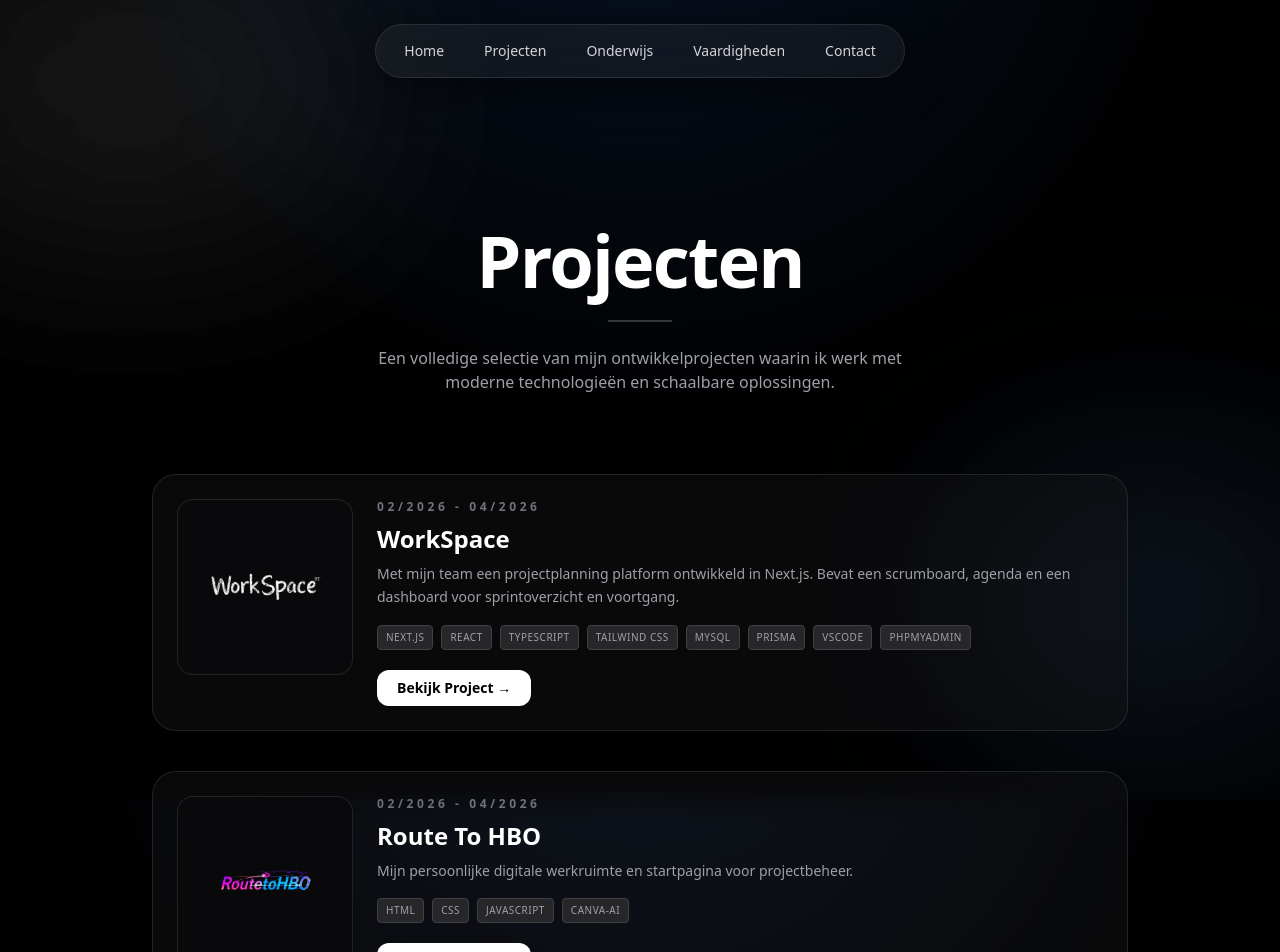
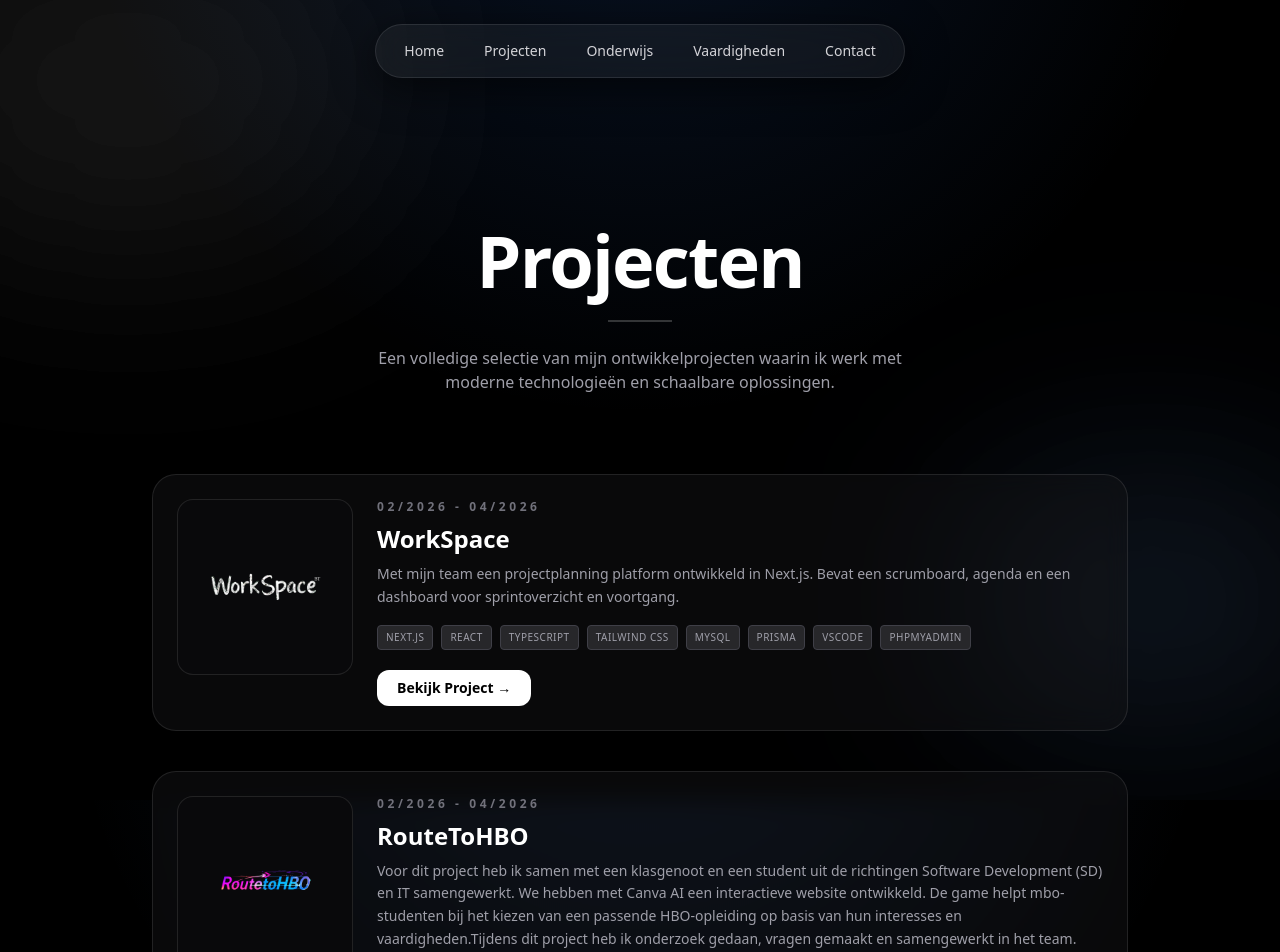
Before and after one commit to bercem0/bercem0.github.io, a Next.js app: page /projects in a window 1280 px wide. Shown: the top 952 px of the page. Built offline with nearby package versions, Linux system fonts and the light colour scheme.

Commit message:
update projects en academic page

```diff
--- a/app/academic/page.tsx
+++ b/app/academic/page.tsx
@@ -7,7 +7,7 @@ export default function AcademicPage() {
       degree: "Software Developer (MBO niveau 4)",
       date: "2024 - Heden",
       image: "/images/roc-mondriaan-logo.png",
-      details: "Focus op full-stack development, databases en professionele software engineering."
+      details: "Focus op full-stack development, databases en softwareontwikkeling."
     },
     {
       school: "ROC Mondriaan - ISK",
@@ -21,7 +21,7 @@ export default function AcademicPage() {
       degree: "HAVO - Diploma",
       date: "2016 - 2020",
       image: "/images/images.png",
-      details: "Algemene middelbare schoolopleiding met focus op exacte vakken en taalontwikkeling."
+      details: "Middelbare school afgerond (HAVO-niveau), Turkije."
     }
   ];
 
--- a/app/projects/page.tsx
+++ b/app/projects/page.tsx
@@ -23,8 +23,8 @@ const projects = [
     date: "02/2026 - 04/2026",
   },
   {
-    title: "Route To HBO",
-    desc: "Mijn persoonlijke digitale werkruimte en startpagina voor projectbeheer.",
+    title: "RouteToHBO",
+    desc: "Voor dit project heb ik samen met een klasgenoot en een student uit de richtingen Software Development (SD) en IT samengewerkt. We hebben met Canva AI een interactieve website ontwikkeld. De game helpt mbo-studenten bij het kiezen van een passende HBO-opleiding op basis van hun interesses en vaardigheden.Tijdens dit project heb ik onderzoek gedaan, vragen gemaakt en samengewerkt in het team.",
     tags: ["HTML", "CSS", "JavaScript", "Canva-AI"],
     img: "/images/route-to-hbo.png",
     link: "https://sharjeel-ecom.my.canva.site/c4ktrqjcpk73txzd",
```
